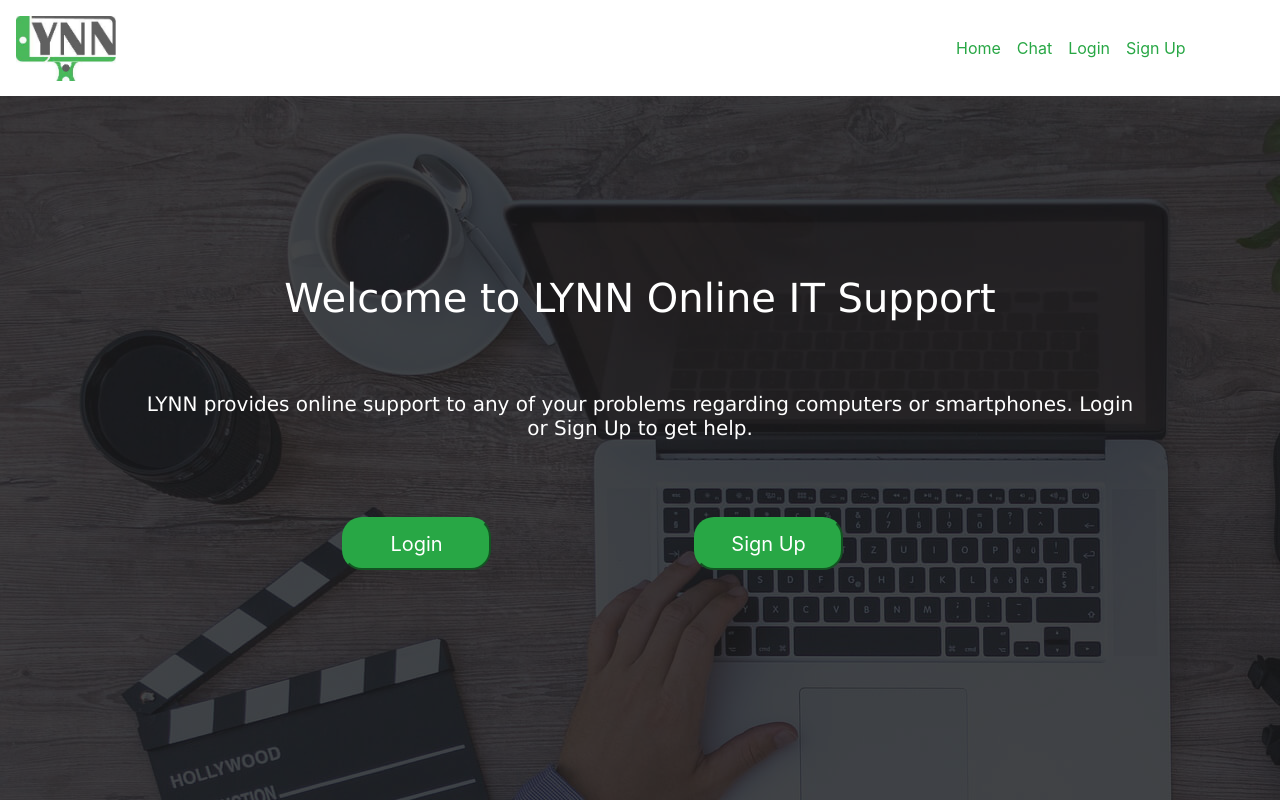
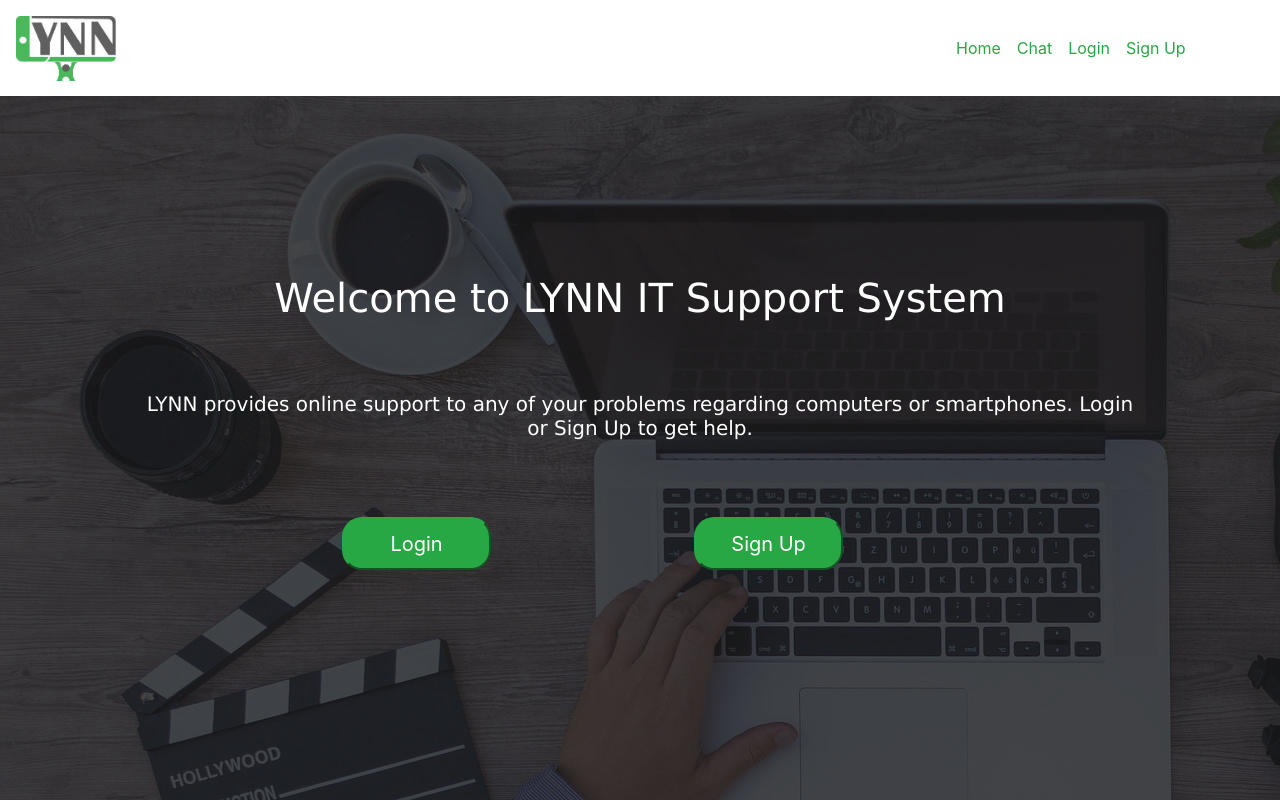
Before and after one commit to leul23/LYNN, a Django app: page / in a window 1280 px wide. Run offline with Django 3.2, Linux system fonts and the light colour scheme; some libraries are stand-ins or nearby versions.

Commit message:
Update index.html

```diff
--- a/templates/Home/index.html
+++ b/templates/Home/index.html
@@ -5,7 +5,7 @@
 
 <div class="row">
     <div class="col-md-12">
-    <h1 id="home">Welcome to LYNN Online IT Support</h1>
+    <h1 id="home">Welcome to LYNN IT Support System</h1>
     <h5 id="home">LYNN provides online support to any of your problems regarding computers or smartphones. Login or Sign Up to get help.</h5>
         <a href="{% url 'login' %}"><button class="btn3 btn-success">Login</button></a>
         <a href="{% url 'Register:index' %}"><button class="btn3 btn-success">Sign Up</button></a>
```
